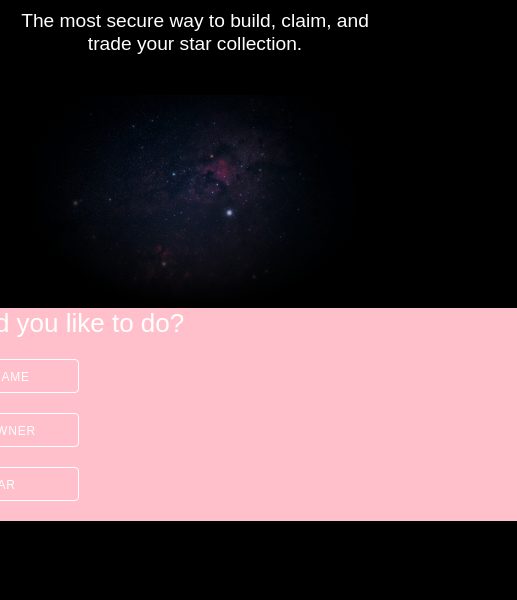
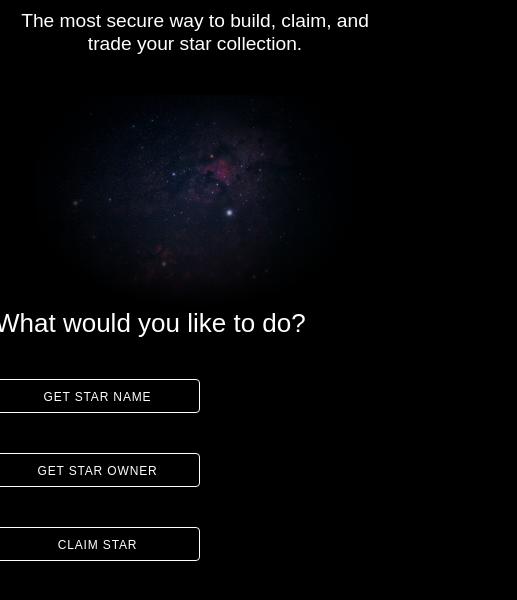
Before and after one commit to WilleeRobot/StarNotaryV1, a website built with webpack: page app/src/index.html in a window 390 px wide. Shown: the part 118-718 px from the top of the page, 517 px wide, since content can reach past the window. Built offline with nearby package versions, Linux system fonts and the light colour scheme; what web3 would draw is missing.

Commit message:
Update media query for smaller screens

```diff
--- a/app/src/main.css
+++ b/app/src/main.css
@@ -32,22 +32,13 @@ body {
 }
 
 .main-options {
-    display: grid;
-    justify-content: center;
+    display:flex;
+    flex-direction: column;
+    align-items: center;
 }
 
 .content-area {
     width: 643px;
-}
-
-@media (max-width: 848px) {
-    .buttonDiv {
-        display: block;
-    }
-
-    .content-area {
-        background-color: pink;
-    }
 }
 
 #mainTitle {
@@ -174,3 +165,22 @@ button span {
 .labels p {
     margin: 0;
 }
+
+@media screen and (max-width: 848px) {
+    .content-area {
+        width: 400px;
+    }
+
+    .buttonDiv {
+        display: block;
+        /* margin: 40px 0px 40px 0px; */
+    }
+
+    button {
+        margin: 40px 0px 16px;
+    }
+
+    .labels {
+        margin-left: 0px;
+    }
+}
```
